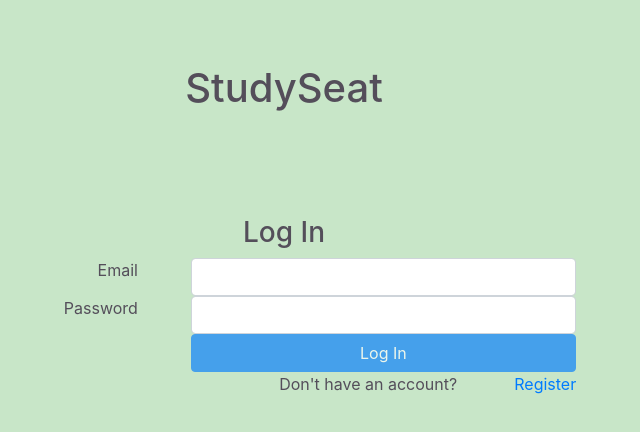
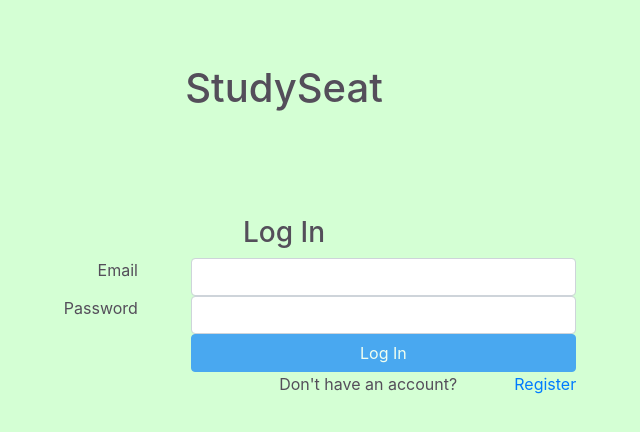
Before and after one commit to syranol/Study-Seat, a React (Create React App) app in the folder client/: page /#/login in a window 1280 px wide. Shown: the top 432 px of the page, without its empty margins (356-996 px from the left). Built offline with nearby package versions, Linux system fonts and the light colour scheme.

Commit message:
Updated CSS

```diff
--- a/client/src/components/map-form/map-form.tsx
+++ b/client/src/components/map-form/map-form.tsx
@@ -136,14 +136,14 @@ class MapForm extends Component<IMapFormProps, { }> {
                         alignItems: "center",
                         justifyContent: "space-around",
                     }}>
-                    <div>
+                    <div style={{width: "20%"}}>
                         <h5>I'm in</h5>
                     </div>
-                    <div>
+                    <div style={{width: "65%"}}>
                         <input className="form-control" type="text" value={this.state.searchStr}
                             onChange={this.locationInputChanged}></input>
                     </div>
-                    <div>
+                    <div style={{width: "15%"}}>
                         <Button variant="primary" onClick={this.submitForm}>
                             Submit
                         </Button>
--- a/client/src/index.scss
+++ b/client/src/index.scss
@@ -16,8 +16,9 @@ code {
 
 /** global color palette */
 :root {
-    --key-lime: #c8e6c8;
+    --key-lime: #d4ffd4;
     --turquoise: #09d3ac;
+    --light-blue: #9af2f5;
     --charcoal: #544e5a;
     --med-gray: #979090;
     --light-gray: #e7e2e2;
@@ -30,7 +31,7 @@ input {
 }
 
 .btn-default {
-    background-color: var(--light-gray)
+    background-color: var(--light-gray);
 }
 
 .flex-container {
```
